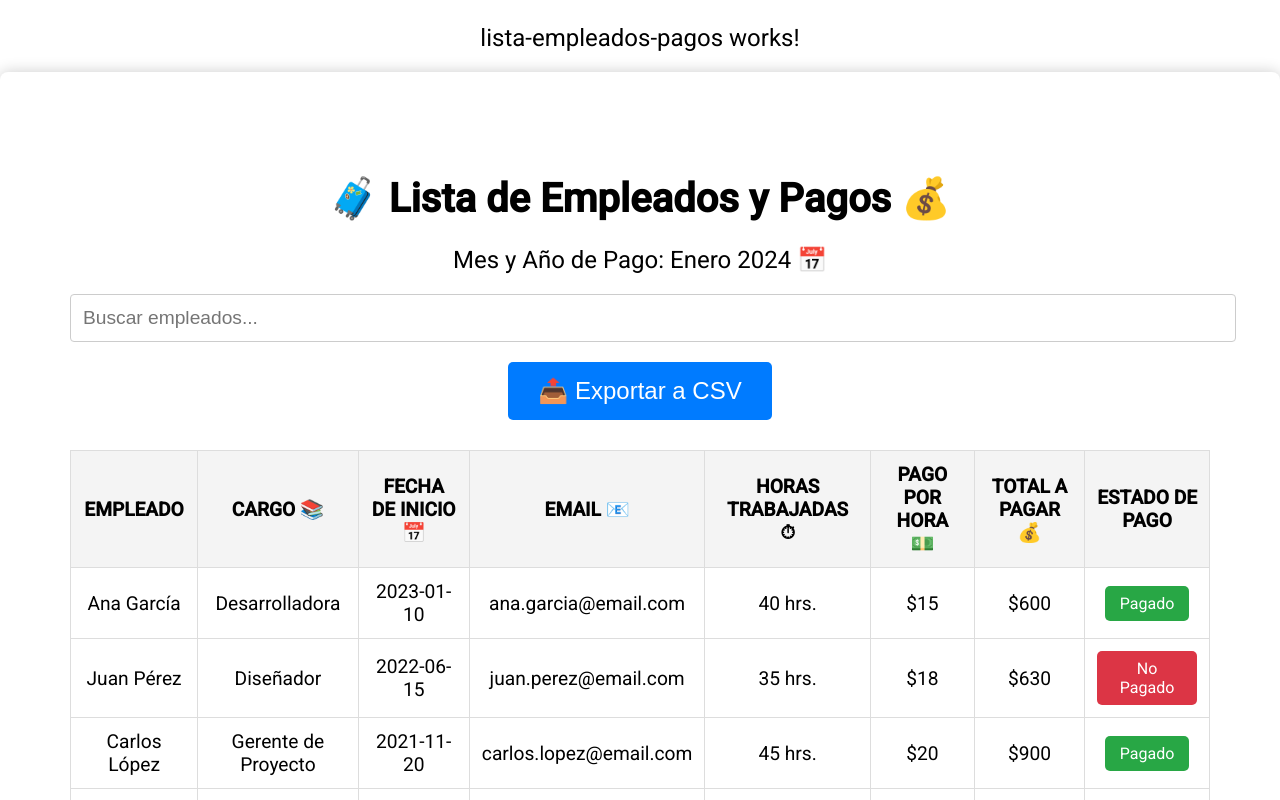
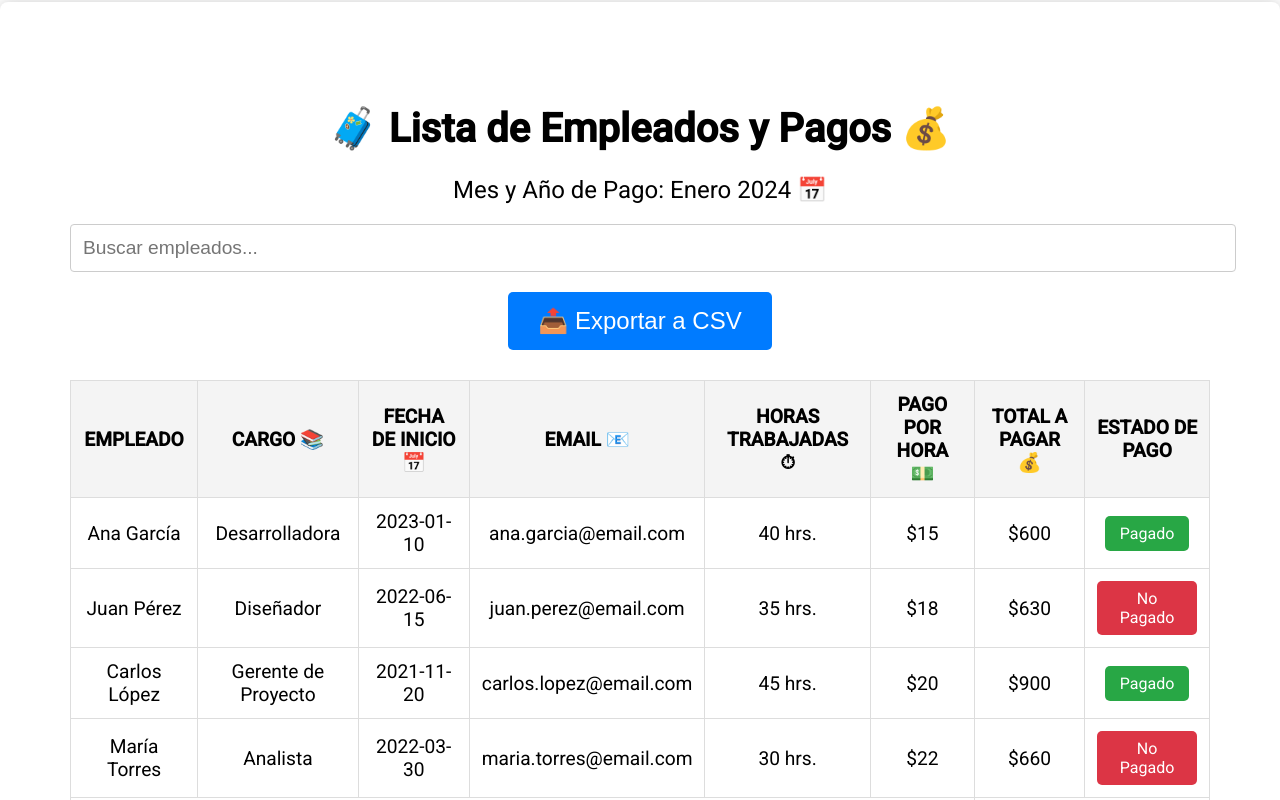
Before and after one commit to omarorlandini123/modelamiento2024-2, an Angular app: page /lista-empleados-pagos in a window 1280 px wide. Shown: the top 800 px of the page. Built offline with nearby package versions, Linux system fonts and the light colour scheme.

Commit message:
lista empleado html
retire este codigo <p>lista-empleados-pagos works!</p> que estaba de mas

```diff
--- a/src/app/lista-empleados-pagos/lista-empleados-pagos.component.html
+++ b/src/app/lista-empleados-pagos/lista-empleados-pagos.component.html
@@ -1,4 +1,3 @@
-<p>lista-empleados-pagos works!</p>
 <div class="container">
     <h2>🧳 Lista de Empleados y Pagos 💰</h2>
     <p>Mes y Año de Pago: Enero 2024 📅</p>
```
